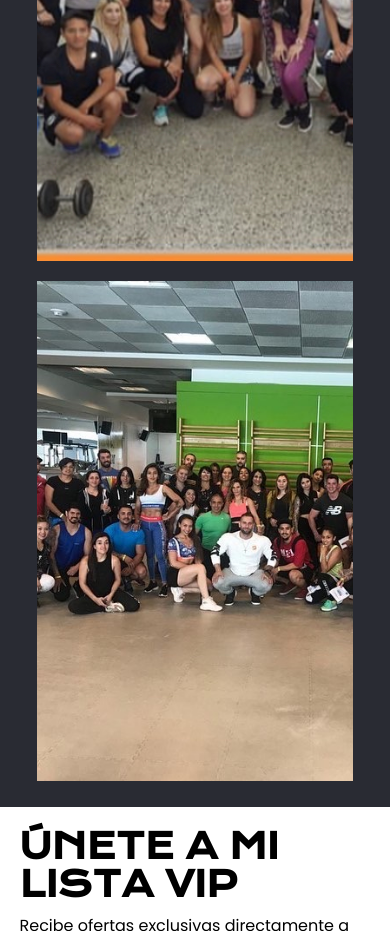
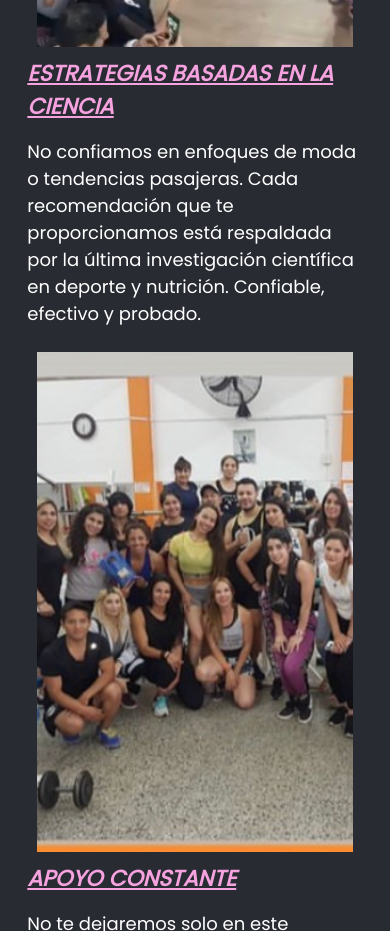
Before and after one commit to Elias-Zurita/Sofia-Sanz, a plain HTML site: page sobreMi.html in a window 390 px wide. Shown: the part 3100-4031 px from the top of the page. Drawn offline with nearby package versions, Linux system fonts and the light colour scheme; a web font is replaced by a local one.

Commit message:
textos sobre mi

```diff
--- a/sobreMi.html
+++ b/sobreMi.html
@@ -171,6 +171,10 @@
                         <p>Nuestro equipo de expertos en deporte y nutrición cuenta con años de experiencia trabajando con atletas de todos los niveles y personas comprometidas con su bienestar. Hemos ayudado a innumerables individuos a superar obstáculos y lograr resultados asombrosos.</p>
                     </div>
                 </div>
+                <div class="textoMobile">
+                    <p><strong>EXPERIENCIA COMPROBADA</strong><p>
+                    <p>Nuestro equipo de expertos en deporte y nutrición cuenta con años de experiencia trabajando con atletas de todos los niveles y personas comprometidas con su bienestar. Hemos ayudado a innumerables individuos a superar obstáculos y lograr resultados asombrosos.</p>
+                </div>
 
                 <div class="cajaHover">
                     <img src="/images/sobreMi/IMG_0483.jpg">
@@ -178,6 +182,10 @@
                         <p><strong>ESTRATEGIAS BASADAS EN LA CIENCIA</strong><p>
                         <p>No confiamos en enfoques de moda o tendencias pasajeras. Cada recomendación que te proporcionamos está respaldada por la última investigación científica en deporte y nutrición. Confiable, efectivo y probado.</p>
                     </div>
+                </div>
+                <div class="textoMobile">
+                    <p><strong>ESTRATEGIAS BASADAS EN LA CIENCIA</strong><p>
+                    <p>No confiamos en enfoques de moda o tendencias pasajeras. Cada recomendación que te proporcionamos está respaldada por la última investigación científica en deporte y nutrición. Confiable, efectivo y probado.</p>
                 </div>
 
                 <div class="cajaHover">
@@ -187,6 +195,10 @@
                         <p>No te dejaremos solo en este camino. Te brindaremos apoyo constante, seguimiento y ajustes necesarios para asegurarnos de que sigas avanzando hacia tus metas. Estamos comprometidos con tu éxito a largo plazo.</p>
                     </div>
                 </div>
+                <div class="textoMobile">
+                    <p><strong>APOYO CONSTANTE</strong><p>
+                    <p>No te dejaremos solo en este camino. Te brindaremos apoyo constante, seguimiento y ajustes necesarios para asegurarnos de que sigas avanzando hacia tus metas. Estamos comprometidos con tu éxito a largo plazo.</p>
+                </div>
 
                 <div class="cajaHover">
                     <img src="/images/sobreMi/IMG_0496.JPG">
@@ -194,6 +206,10 @@
                         <p><strong>RESULTADOS TANGIBLES</strong><p>
                         <p>Ya sea que busques mejorar tu resistencia, aumentar tu fuerza, perder peso o simplemente sentirte mejor, nuestro enfoque integral te ayudará a lograr resultados tangibles y duraderos que te sorprenderán.</p>
                     </div>
+                </div>
+                <div class="textoMobile">
+                    <p><strong>RESULTADOS TANGIBLES</strong><p>
+                    <p>Ya sea que busques mejorar tu resistencia, aumentar tu fuerza, perder peso o simplemente sentirte mejor, nuestro enfoque integral te ayudará a lograr resultados tangibles y duraderos que te sorprenderán.</p>
                 </div>
             </div>
         </div>
--- a/stylesheets/sobreMi.css
+++ b/stylesheets/sobreMi.css
@@ -80,7 +80,18 @@
   .textoConHover:hover{
     opacity: 1;
   }
-
+  .textoMobile{
+    display: none;
+    color: white;
+    width: 80%;
+    font-size: 18px;
+  }
+  .textoMobile strong{
+    color: #f5a2de;
+    font-size: 22px;
+    text-decoration: underline;
+    font-style: italic;
+  }
 @media (max-width:1658px){
   .cajasEfectoSobreMi{
     width: 90%;
@@ -118,11 +129,20 @@
   .textoSobreSofia{
     width: 90%;
   }
+  .textoConHover{
+    display: none;
+  }
+  .textoMobile{
+    display: block;
+  }
 }
 
 @media (max-width:700px){
   .cajaHover{
     width:100%;
+  }
+  .textoMobile{
+    width:100%
   }
 }
 @media (max-width:480px){
```
